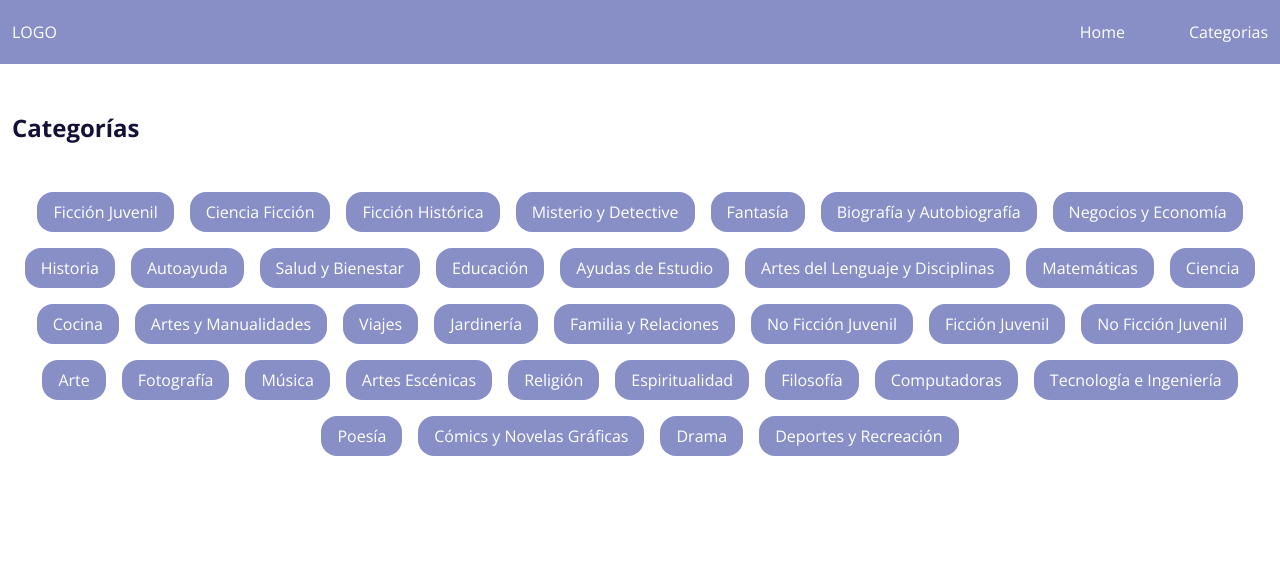
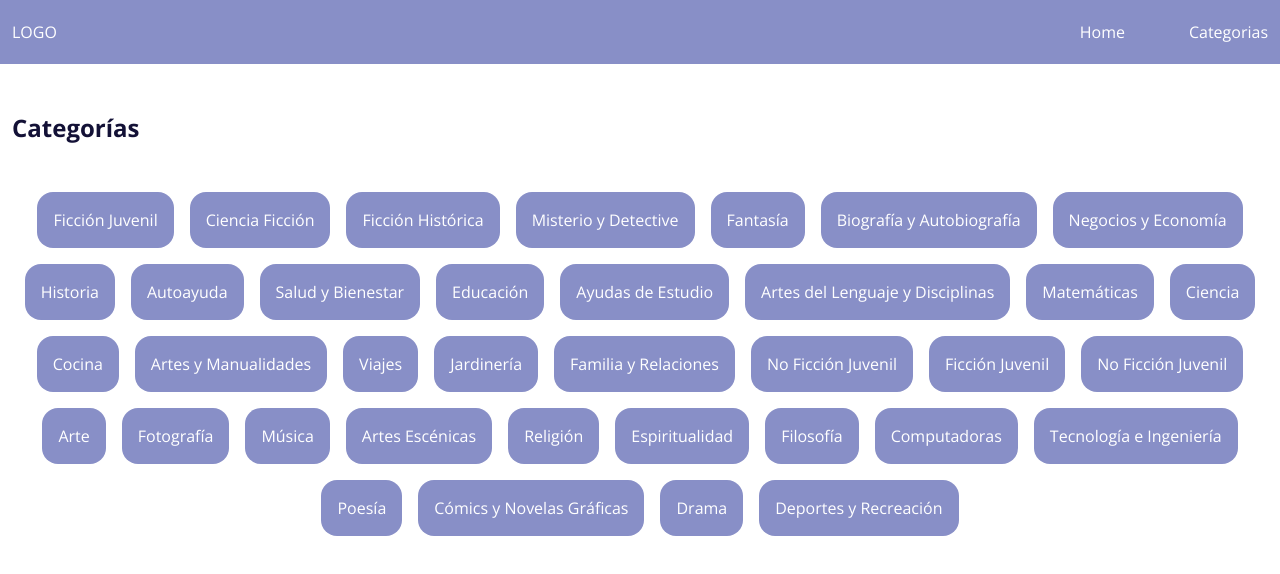
Before and after one commit to Oscarandio/book-app, a Next.js app: page /categories in a window 1280 px wide. Shown: the top 574 px of the page. Built offline with nearby package versions, Linux system fonts and the light colour scheme.

Commit message:
botones modularizados

```diff
--- a/app/books/[id]/page.tsx
+++ b/app/books/[id]/page.tsx
@@ -58,7 +58,6 @@ const BookDetails: React.FC = () => {
       description={book.volumeInfo.description}
       pageCount={book.volumeInfo.pageCount}
       publisher={book.volumeInfo.publisher}
-      language={book.volumeInfo.language}
     />
   );
 };
--- a/app/categories/page.tsx
+++ b/app/categories/page.tsx
@@ -1,6 +1,7 @@
 // lib/CategoryButtons.tsx
 'use client';
 
+import Button from '@/components/layout/Button';
 import categoriesData from '@/lib/BookCategories.json'; // Importar el archivo JSON
 
 const categoryTranslations: Record<string, string> = {
@@ -63,12 +64,7 @@ const CategoryButtons: React.FC = () => {
       <ul className='flex flex-wrap gap-4 justify-center my-12'>
         {translatedCategories.map((category, index) => (
           <li key={index}>
-            <button
-              type='button'
-              className='px-4 py-2 bg-jacaranda text-white rounded-2xl hover:bg-primary transition-colors ease-linear'
-              onClick={() => alert(`Category: ${category}`)}>
-              {category}
-            </button>
+            <Button text={category} />
           </li>
         ))}
       </ul>
--- a/app/globals.css
+++ b/app/globals.css
@@ -5,6 +5,7 @@
 :root {
   --text-color-rgb: 255, 255, 255;
   --background-rgb: 255, 255, 255;
+  --jacaranda: 136, 143, 199;
 }
 
 /* @media (prefers-color-scheme: dark) {
@@ -20,6 +21,11 @@ body {
   background: rgb(var(--background-rgb));
 }
 
+::selection {
+  background-color: rgb(var(--jacaranda));
+  color: rgb(var(--text-color-rgb));
+}
+
 @layer utilities {
   .text-balance {
     text-wrap: balance;
--- a/components/BookPage.tsx
+++ b/components/BookPage.tsx
@@ -1,5 +1,5 @@
 import Image from 'next/image';
-
+import Button from './layout/Button';
 interface BookPageProps {
   title: string;
   authors: string[];
@@ -8,7 +8,6 @@ interface BookPageProps {
   description: string;
   pageCount: number;
   publisher: string;
-  language: string;
 }
 
 const BookPage: React.FC<BookPageProps> = ({
@@ -19,13 +18,12 @@ const BookPage: React.FC<BookPageProps> = ({
   publishedDate,
   pageCount,
   publisher,
-  language,
 }) => {
   const defaultThumbnail = '/default-thumbnail.jpg';
 
   return (
     <section className='container mx-auto my-12 px-3 text-primary'>
-      <article className='flex my-4'>
+      <article className='flex'>
         <figure className='relative w-28 h-44 flex-shrink-0'>
           <Image
             className='rounded-lg'
@@ -37,9 +35,7 @@ const BookPage: React.FC<BookPageProps> = ({
           />
         </figure>
         <section className='ml-4'>
-          <h3 className='line-clamp-2 text-xl font-bold'>
-            {title || 'Sin título'}
-          </h3>
+          <h3 className='text-2xl font-semibold'>{title || 'Sin título'}</h3>
           <div className='text-sm font-light mt-3 mb-4 flex flex-col gap-1'>
             <span className=''>
               {`Autor: ${
@@ -52,12 +48,11 @@ const BookPage: React.FC<BookPageProps> = ({
               publishedDate || 'Año de publicación desconocido'
             }`}</span>
             <span>{`Número de páginas:  ${pageCount || 'no disponibe'}`}</span>
-            <span>{`Idioma: ${language || 'no disponible'}`}</span>
             <span>{`Editor: ${publisher || 'no disponible'}`}</span>
           </div>
         </section>
       </article>
-      <section className='flex flex-wrap-reverse lg:flex-nowrap gap-4 lg:gap-20'>
+      <section className='flex flex-wrap-reverse lg:flex-nowrap gap-0 lg:gap-20'>
         <article className='w-full lg:w-3/4'>
           <p
             className='mt-1'
@@ -66,8 +61,9 @@ const BookPage: React.FC<BookPageProps> = ({
             }}
           />
         </article>
-        <aside className='w-full lg:w-1/4 text-sm font-light flex flex-col gap-2'>
-          {' '}
+        <aside className='w-full lg:w-1/4 text-sm font-light my-6 flex flex-wrap flex-row lg:flex-col gap-4'>
+          <Button text='Guardar como Leído' />
+          <Button text='Guardar como Pendiente' />
         </aside>
       </section>
     </section>
--- /dev/null
+++ b/components/layout/Button.tsx
@@ -0,0 +1,15 @@
+interface ButtonProps {
+  text: string;
+}
+
+const Button: React.FC<ButtonProps> = ({ text }) => {
+  return (
+    <button
+      type='button'
+      className='w-full px-4 py-4 bg-jacaranda text-white rounded-2xl hover:bg-primary transition-colors ease-linear'>
+      {text}
+    </button>
+  );
+};
+
+export default Button;
```
